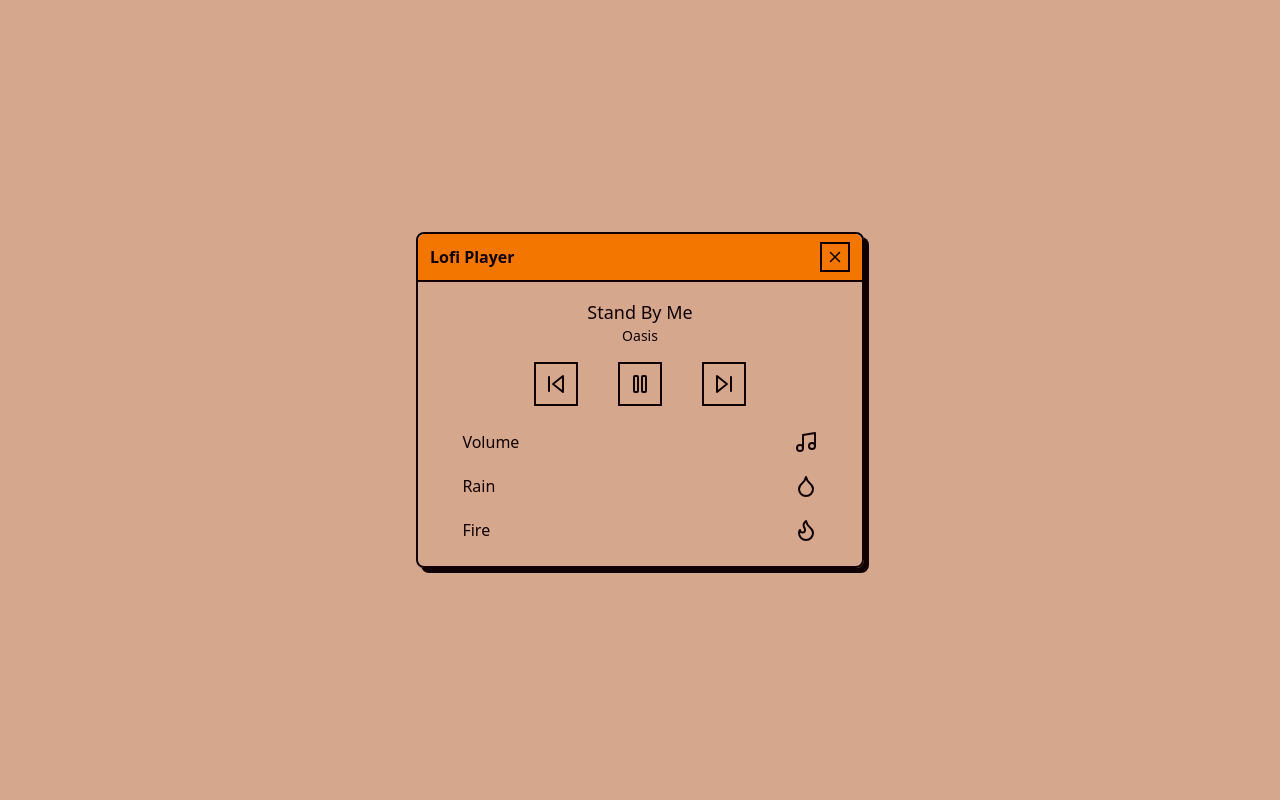
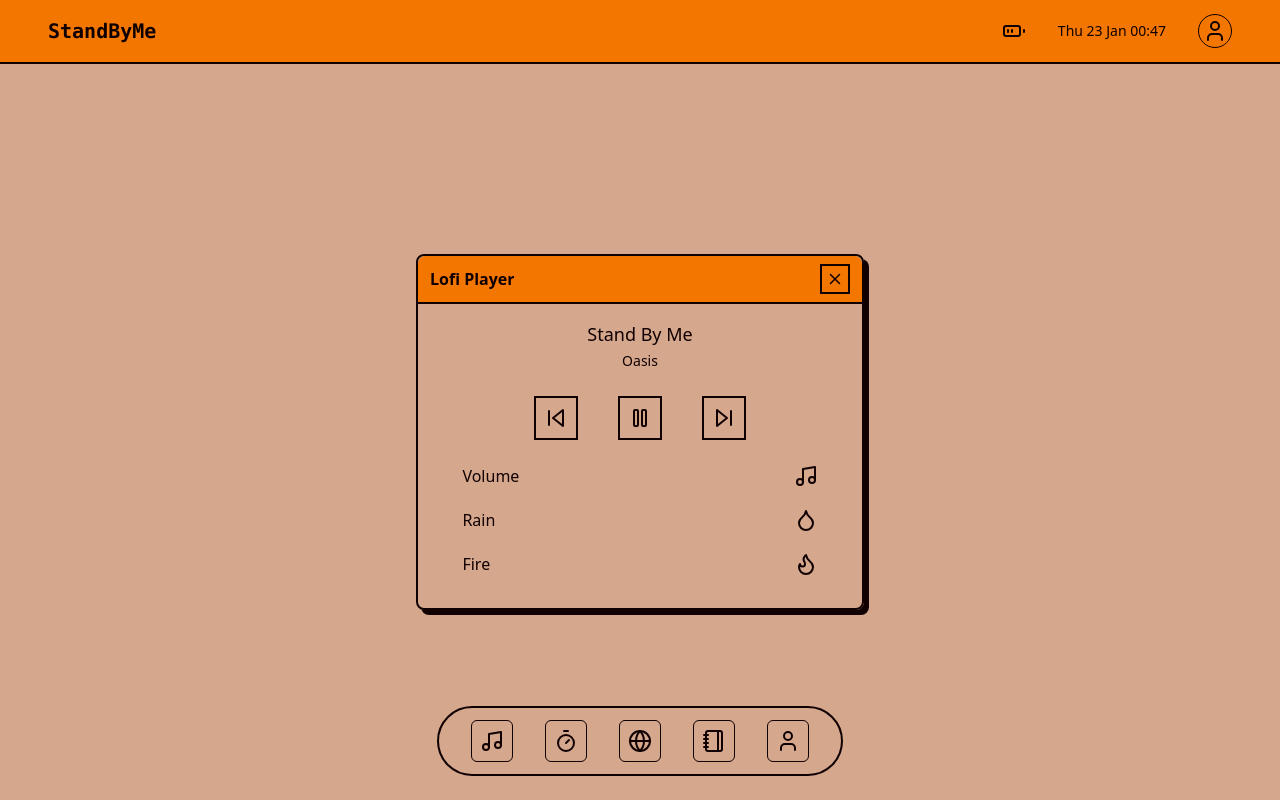
Before and after one commit to kaungset03/standbyme, a React (Vite) app: page / in a window 1280 px wide. Built offline with nearby package versions, Linux system fonts and the light colour scheme.

Commit message:
Refactor App layout to include Header and Footer components; implement LofiPlayer within AppWindow

```diff
--- a/src/App.tsx
+++ b/src/App.tsx
@@ -1,9 +1,18 @@
+import Header from "./components/ui/Header";
 import AppWindow from "./components/ui/AppWindow";
+import Footer from "./components/ui/Footer";
+import LofiPlayer from "./components/lofiplayer/LofiPlayer";
 
 const App = () => {
   return (
-    <div className="w-full h-screen flex justify-center items-center">
-      <AppWindow />
+    <div className="w-full h-screen relative">
+      <Header />
+      <main className="w-full h-[calc(100vh-64px)] flex justify-center items-center">
+        <AppWindow title="Lofi Player">
+          <LofiPlayer />
+        </AppWindow>
+      </main>
+      <Footer />
     </div>
   );
 };
--- /dev/null
+++ b/src/components/lofiplayer/LofiPlayer.tsx
@@ -0,0 +1,57 @@
+import {
+  Droplet,
+  Flame,
+  Music,
+  Pause,
+  SkipBack,
+  SkipForward,
+} from "lucide-react";
+
+const LofiPlayer = () => {
+  return (
+    <article className="flex flex-col gap-y-6 pb-8">
+      <div className="text-center">
+        <h3 className="text-lg font-medium">Stand By Me</h3>
+        <span className="text-sm">Oasis</span>
+      </div>
+      <ul className="flex justify-center items-center gap-x-10">
+        <li>
+          <button className="border-2 border-textPrimary p-2">
+            <SkipBack />
+          </button>
+        </li>
+        <li>
+          <button className="border-2 border-textPrimary p-2">
+            <Pause />
+          </button>
+        </li>
+        <li>
+          <button className="border-2 border-textPrimary p-2">
+            <SkipForward />
+          </button>
+        </li>
+      </ul>
+      <ul className="w-4/5 mx-auto flex flex-col gap-y-5">
+        <li className="flex justify-between items-center">
+          <span>Volume</span>
+          <button>
+            <Music />
+          </button>
+        </li>
+        <li className="flex items-center justify-between">
+          <span>Rain</span>
+          <button>
+            <Droplet />
+          </button>
+        </li>
+        <li className="flex items-center justify-between">
+          <span>Fire</span>
+          <button>
+            <Flame />
+          </button>
+        </li>
+      </ul>
+    </article>
+  );
+};
+export default LofiPlayer;
--- a/src/components/ui/AppWindow.tsx
+++ b/src/components/ui/AppWindow.tsx
@@ -1,70 +1,20 @@
-import {
-  Droplet,
-  Flame,
-  Music,
-  Pause,
-  SkipBack,
-  SkipForward,
-  X,
-} from "lucide-react";
+import { X } from "lucide-react";
 
-const AppWindow = () => {
+type AppWindowProps = {
+  children: React.ReactNode;
+  title: string;
+};
+
+const AppWindow = ({ title, children }: AppWindowProps) => {
   return (
-    <section className="w-full max-w-md border-2 border-textPrimary shadow-window rounded-lg">
-      <article>
-        <div className="flex justify-between items-center py-2 px-3 bg-card rounded-t-lg border-b-2 border-b-textPrimary">
-          <h2 className="font-semibold">Lofi Player</h2>
-          <button
-            className="p-1 border-2 border-textPrimary"
-            aria-label="Close"
-          >
-            <X size={18} />
-          </button>
-        </div>
-        <div>
-          <div className="flex flex-col items-center py-4">
-            <h3 className="text-lg font-medium">Stand By Me</h3>
-            <span className="text-sm">Oasis</span>
-          </div>
-          <ul className="flex justify-center items-center gap-x-10">
-            <li>
-              <button className="border-2 border-textPrimary p-2">
-                <SkipBack />
-              </button>
-            </li>
-            <li>
-              <button className="border-2 border-textPrimary p-2">
-                <Pause />
-              </button>
-            </li>
-            <li>
-              <button className="border-2 border-textPrimary p-2">
-                <SkipForward />
-              </button>
-            </li>
-          </ul>
-        </div>
-        <ul className="w-4/5 mx-auto flex flex-col py-6 gap-y-5">
-          <li className="flex justify-between items-center">
-            <span>Volume</span>
-            <button>
-              <Music />
-            </button>
-          </li>
-          <li className="flex items-center justify-between">
-            <span>Rain</span>
-            <button>
-              <Droplet />
-            </button>
-          </li>
-          <li className="flex items-center justify-between">
-            <span>Fire</span>
-            <button>
-              <Flame />
-            </button>
-          </li>
-        </ul>
-      </article>
+    <section className="w-full max-w-md border-2 border-textPrimary shadow-window rounded-lg flex flex-col gap-y-4">
+      <div className="flex justify-between items-center py-2 px-3 bg-card rounded-t-lg border-b-2 border-b-textPrimary">
+        <h2 className="font-semibold">{title}</h2>
+        <button className="p-1 border-2 border-textPrimary" aria-label="Close">
+          <X size={18} />
+        </button>
+      </div>
+      {children}
     </section>
   );
 };
--- /dev/null
+++ b/src/components/ui/Footer.tsx
@@ -0,0 +1,24 @@
+import { Globe, Music, Notebook, Timer, User } from "lucide-react";
+
+const Footer = () => {
+  return (
+    <footer className="absolute bottom-6 left-1/2 transform -translate-x-1/2 flex items-center gap-x-8 px-8 py-3 border-2 border-textPrimary rounded-full">
+      <button className="p-2 border border-textPrimary rounded-md">
+        <Music />
+      </button>
+      <button className="p-2 border border-textPrimary rounded-md">
+        <Timer />
+      </button>
+      <button className="p-2 border border-textPrimary rounded-md">
+        <Globe />
+      </button>
+      <button className="p-2 border border-textPrimary rounded-md">
+        <Notebook />
+      </button>
+      <button className="p-2 border border-textPrimary rounded-md">
+        <User />
+      </button>
+    </footer>
+  );
+};
+export default Footer;
--- /dev/null
+++ b/src/components/ui/Header.tsx
@@ -0,0 +1,23 @@
+import { BatteryMedium, User } from "lucide-react";
+
+const Header = () => {
+  return (
+    <header className="bg-card h-16 flex justify-between items-center border-b-2 border-textPrimary px-4 md:px-8 lg:px-12">
+      <h1 className="font-mono font-bold text-xl">StandByMe</h1>
+      <ul className="flex gap-x-8 items-center">
+        <li>
+          <BatteryMedium />
+        </li>
+        <li className="text-sm font-medium">
+          <p>Thu 23 Jan 00:47</p>
+        </li>
+        <li>
+          <button className="border border-textPrimary p-1 rounded-full">
+            <User />
+          </button>
+        </li>
+      </ul>
+    </header>
+  );
+};
+export default Header;
```
